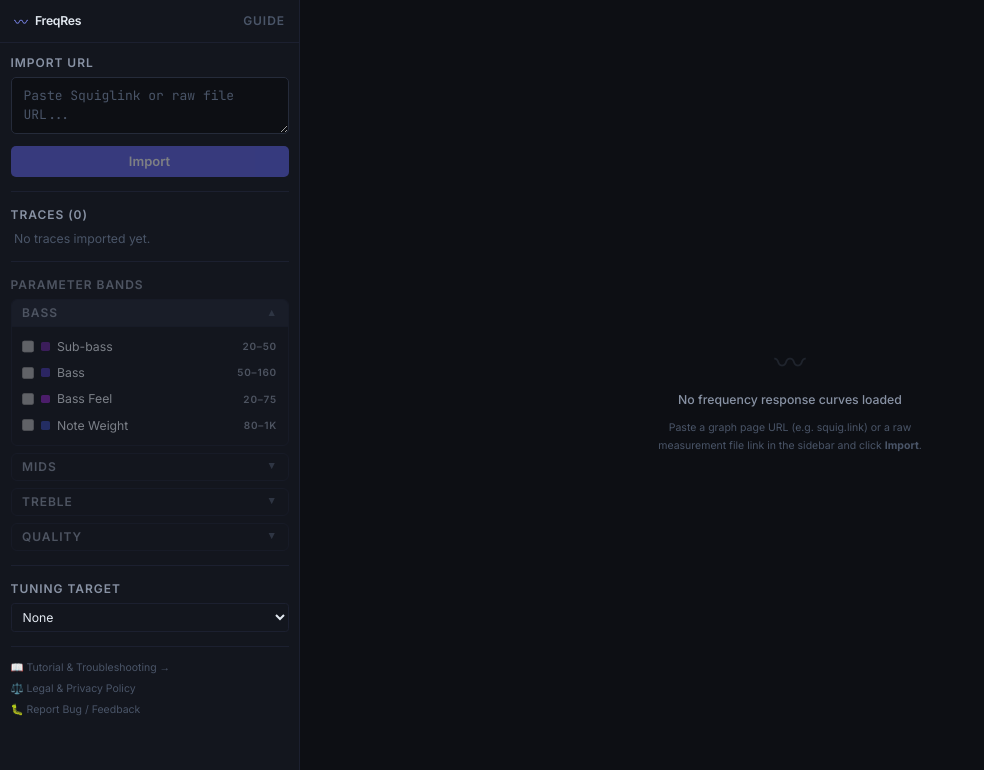
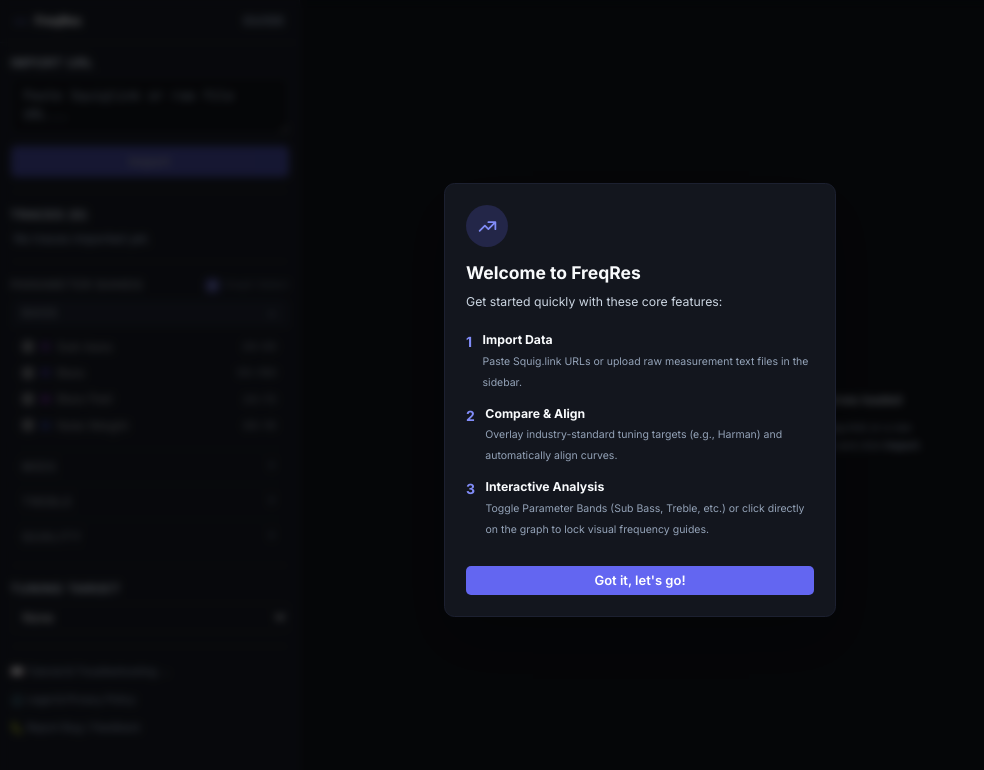
Before and after one commit to jaermaine/freqres-visualizer-dashboard, a Next.js app: page / in a window 1280 px wide. Shown: the top 770 px of the page, without its empty margins (0-984 px from the left). Built offline with nearby package versions, Linux system fonts and the light colour scheme.

Commit message:
feat: implement onboarding modal and lighthouse fixes

```diff
--- a/app/globals.css
+++ b/app/globals.css
@@ -1,4 +1,3 @@
-@import url('https://fonts.googleapis.com/css2?family=Inter:wght@300;400;500;600;700&family=JetBrains+Mono:wght@400;500&display=swap');
 @tailwind base;
 @tailwind components;
 @tailwind utilities;
@@ -10,9 +9,9 @@
   --bg-hover: #1f2433;
   --border: #252b3a;
   --border-subtle: #1c2030;
-  --text-primary: #e2e8f0;
-  --text-secondary: #8892a4;
-  --text-muted: #4a5568;
+  --text-primary: #f8fafc;
+  --text-secondary: #cbd5e1;
+  --text-muted: #94a3b8;
   --accent: #6366f1;
   --accent-dim: #4f46e5;
   --success: #10b981;
@@ -26,7 +25,7 @@ html, body {
   height: 100%;
   background: var(--bg-base);
   color: var(--text-primary);
-  font-family: "Inter", sans-serif;
+  font-family: var(--font-inter), sans-serif;
   font-size: 14px;
   line-height: 1.5;
   -webkit-font-smoothing: antialiased;
@@ -78,7 +77,7 @@ html, body {
   padding: 8px 12px;
   color: var(--text-primary);
   font-size: 13px;
-  font-family: "JetBrains Mono", monospace;
+  font-family: var(--font-jb-mono), monospace;
   outline: none;
   transition: border-color 0.15s;
   resize: vertical;
--- a/app/layout.tsx
+++ b/app/layout.tsx
@@ -1,6 +1,10 @@
 import type { Metadata } from "next";
+import { Inter, JetBrains_Mono } from "next/font/google";
 // @ts-ignore
 import "./globals.css";
+
+const inter = Inter({ subsets: ["latin"], variable: "--font-inter" });
+const jbMono = JetBrains_Mono({ subsets: ["latin"], variable: "--font-jb-mono" });
 
 export const metadata: Metadata = {
   title: "FreqRes – Headphone Frequency Response Comparator",
@@ -13,8 +17,8 @@ export const metadata: Metadata = {
 
 export default function RootLayout({ children }: { children: React.ReactNode }) {
   return (
-    <html lang="en">
-      <body>{children}</body>
+    <html lang="en" className={`${inter.variable} ${jbMono.variable}`} suppressHydrationWarning>
+      <body suppressHydrationWarning>{children}</body>
     </html>
   );
 }
--- a/app/tutorial/page.tsx
+++ b/app/tutorial/page.tsx
@@ -116,6 +116,8 @@ export default function TutorialPage() {
             </li>
             <li>
               <strong style={{ color: "var(--text-primary)" }}>Parameter Bands:</strong> The colorful vertical zones on the graph (e.g., Sub Bass, Mid Bass, Lower Midrange) help you quickly identify which parts of the frequency spectrum correspond to specific musical characteristics. You can toggle these bands on and off in the sidebar once a frequency response has been imported.
+              <br />
+              <em style={{ color: "var(--text-muted)" }}>Interactive Selection: By default, hovering over the graph data previews the parameter bands for that frequency, and clicking locks them in. Tooltips stick close to your cursor so you can easily trace the curves. You can toggle this feature off in the sidebar using the "Graph Select" checkbox. To quickly reset your view, use the global "Clear All" button or the individual "Clear" buttons next to each category header.</em>
             </li>
             <li>
               <strong style={{ color: "var(--text-primary)" }}>Tuning Targets:</strong> Reference tuning curves (e.g., Harman IE 2019, IEF Neutral) that you can select from the sidebar to overlay on your graph, allowing you to compare your imported traces against industry standards.
--- a/components/AppShell.tsx
+++ b/components/AppShell.tsx
@@ -1,9 +1,10 @@
 "use client";
 
-import { useState, useCallback, useId } from "react";
+import { useState, useCallback, useId, useEffect } from "react";
 import { Sidebar } from "./Sidebar";
 import { FRChart } from "./FRChart";
 import { ImportStatus } from "./HelpPanel";
+import { OnboardingModal } from "./OnboardingModal";
 import type { Trace, ImportResult } from "@/types/audio";
 import { PARAMETER_BANDS } from "@/lib/parameterBands";
 
@@ -35,8 +36,26 @@ export function AppShell() {
   const [loading, setLoading] = useState(false);
   const [isSidebarOpen, setIsSidebarOpen] = useState(false);
   const [selectedTarget, setSelectedTarget] = useState<string>("none");
+  const [hoveredBand, setHoveredBand] = useState<string | null>(null);
+  const [hoveredHz, setHoveredHz] = useState<number | null>(null);
+  const [isInteractiveGraph, setIsInteractiveGraph] = useState(true);
+  const [showOnboarding, setShowOnboarding] = useState(false);
   const uid = useId();
   let traceCounter = traces.length;
+
+  useEffect(() => {
+    if (typeof window !== 'undefined') {
+      const hasSeen = localStorage.getItem('freqres_hasSeenOnboarding');
+      if (!hasSeen) {
+        setShowOnboarding(true);
+      }
+    }
+  }, []);
+
+  const handleCloseOnboarding = () => {
+    localStorage.setItem('freqres_hasSeenOnboarding', 'true');
+    setShowOnboarding(false);
+  };
 
   const handleImport = useCallback(async (url: string) => {
     setLoading(true);
@@ -136,6 +155,48 @@ export function AppShell() {
     });
   }, []);
 
+  const handleClearAllBands = useCallback(() => {
+    setEnabledBands(new Set());
+  }, []);
+
+  const handleClearCategory = useCallback((categoryId: string) => {
+    const categoryBands = PARAMETER_BANDS.filter(b => b.category === categoryId).map(b => b.id);
+    setEnabledBands(prev => {
+      const next = new Set(prev);
+      categoryBands.forEach(id => next.delete(id));
+      return next;
+    });
+  }, []);
+
+  const handleChartClick = useCallback((hz: number) => {
+    if (!isInteractiveGraph) return;
+    const matchingBands = PARAMETER_BANDS.filter(b => b.category !== "quality" && hz >= b.freqLow && hz <= b.freqHigh);
+    if (matchingBands.length === 0) return;
+
+    setEnabledBands(prev => {
+      const next = new Set(prev);
+      const allEnabled = matchingBands.every(b => next.has(b.id));
+      if (allEnabled) {
+         matchingBands.forEach(b => next.delete(b.id));
+      } else {
+         matchingBands.forEach(b => next.add(b.id));
+      }
+      return next;
+    });
+  }, []);
+
+  const hoveredBandsOnly = new Set<string>();
+  if (hoveredBand && !enabledBands.has(hoveredBand)) hoveredBandsOnly.add(hoveredBand);
+  if (isInteractiveGraph && hoveredHz !== null) {
+     PARAMETER_BANDS.forEach(b => {
+       if (b.category !== "quality" && hoveredHz >= b.freqLow && hoveredHz <= b.freqHigh) {
+          if (!enabledBands.has(b.id)) {
+            hoveredBandsOnly.add(b.id);
+          }
+       }
+     });
+  }
+
   return (
     <div className="flex h-screen w-full bg-[var(--bg-base)] text-[var(--text-primary)]">
       <Sidebar
@@ -150,12 +211,17 @@ export function AppShell() {
         onLabelChange={handleLabelChange}
         onReorderTraces={handleReorderTraces}
         onToggleBand={handleToggleBand}
+        onClearAllBands={handleClearAllBands}
+        onClearCategory={handleClearCategory}
+        onHoverBand={setHoveredBand}
+        isInteractiveGraph={isInteractiveGraph}
+        onToggleInteractiveGraph={() => setIsInteractiveGraph(p => !p)}
         selectedTarget={selectedTarget}
         onSelectTarget={setSelectedTarget}
         isOpen={isSidebarOpen}
         onClose={() => setIsSidebarOpen(false)}
       />
-      <div className="flex-1 flex flex-col relative h-full bg-[var(--bg-base)] overflow-hidden">
+      <main className="flex-1 flex flex-col relative h-full bg-[var(--bg-base)] overflow-hidden">
         {/* Mobile Header */}
         <div className="md:hidden flex items-center justify-between px-4 py-3 border-b border-[var(--border-subtle)] bg-[var(--bg-surface)]">
           <div className="flex items-center gap-2">
@@ -177,15 +243,27 @@ export function AppShell() {
           </button>
         </div>
 
-        <div className="flex-1 min-h-[50vh]">
-          <FRChart traces={traces} enabledBands={enabledBands} selectedTarget={selectedTarget} />
+        <div
+          className="flex-1 min-h-[50vh]"
+          onMouseLeave={() => setHoveredHz(null)}
+        >
+          <FRChart
+            traces={traces}
+            enabledBands={enabledBands}
+            hoveredBands={hoveredBandsOnly}
+            selectedTarget={selectedTarget}
+            onChartHover={setHoveredHz}
+            onChartClick={handleChartClick}
+          />
         </div>
 
         {/* Floating Toast Notification */}
         <div className="absolute bottom-4 left-4 right-4 md:bottom-6 md:left-auto md:right-6 z-40 shadow-lg md:max-w-[320px]">
           <ImportStatus result={lastResult} loading={loading} />
         </div>
-      </div>
+      </main>
+
+      {showOnboarding && <OnboardingModal onClose={handleCloseOnboarding} />}
     </div>
   );
 }
--- a/components/BandToggleGroup.tsx
+++ b/components/BandToggleGroup.tsx
@@ -7,10 +7,12 @@ import type { BandCategory } from "@/types/audio";
 interface Props {
   enabled: Set<string>;
   onToggle: (id: string) => void;
+  onClearCategory?: (categoryId: string) => void;
+  onHover?: (id: string | null) => void;
   disabled?: boolean;
 }
 
-export function BandToggleGroup({ enabled, onToggle, disabled }: Props) {
+export function BandToggleGroup({ enabled, onToggle, onClearCategory, onHover, disabled }: Props) {
   const [openCats, setOpenCats] = useState<Set<string>>(new Set(["bass"]));
 
   const toggleCat = (id: string) => {
@@ -36,9 +38,19 @@ export function BandToggleGroup({ enabled, onToggle, disabled }: Props) {
               style={{ background: isOpen ? "var(--bg-hover)" : "transparent" }}
               onClick={() => toggleCat(cat.id)}
             >
-              <p className="label-xs mb-0 m-0 leading-none">
-                {cat.label} {activeCount > 0 && <span className="text-indigo-400">({activeCount})</span>}
-              </p>
+              <div className="flex items-center gap-2">
+                <p className="label-xs mb-0 m-0 leading-none">
+                  {cat.label} {activeCount > 0 && <span className="text-indigo-400">({activeCount})</span>}
+                </p>
+                {activeCount > 0 && onClearCategory && (
+                  <button
+                    onClick={(e) => { e.stopPropagation(); onClearCategory(cat.id); }}
+                    className="text-[10px] text-indigo-400 hover:text-indigo-300 transition-colors"
+                  >
+                    Clear
+                  </button>
+                )}
+              </div>
               <span className="text-xs leading-none" style={{ color: "var(--text-muted)" }}>
                 {isOpen ? "▲" : "▼"}
               </span>
@@ -54,6 +66,8 @@ export function BandToggleGroup({ enabled, onToggle, disabled }: Props) {
                     <label
                       key={band.id}
                       className="flex items-center gap-2 cursor-pointer py-1 px-1 rounded hover:bg-slate-800/40 select-none"
+                      onMouseEnter={() => onHover?.(band.id)}
+                      onMouseLeave={() => onHover?.(null)}
                     >
                       <input
                         type="checkbox"
--- a/components/FRChart.tsx
+++ b/components/FRChart.tsx
@@ -10,7 +10,10 @@ const Plot = dynamic(() => import("react-plotly.js"), { ssr: false });
 interface Props {
   traces: Trace[];
   enabledBands: Set<string>;
+  hoveredBands?: Set<string>;
   selectedTarget?: string;
+  onChartHover?: (hz: number | null) => void;
+  onChartClick?: (hz: number) => void;
 }
 
 const CHART_BG   = "#0d0f14";
@@ -24,7 +27,7 @@ const X_MAX = Math.log10(20000);
 const Y_MIN = 30;
 const Y_MAX = 85;
 
-export function FRChart({ traces, enabledBands, selectedTarget }: Props) {
+export function FRChart({ traces, enabledBands, hoveredBands = new Set(), selectedTarget, onChartHover, onChartClick }: Props) {
   const visibleTraces = traces.filter((t) => t.visible && t.normalized.hz.length > 0);
 
   // Compute per-trace dB offset so each curve is centered around 60 dB
@@ -51,7 +54,7 @@ export function FRChart({ traces, enabledBands, selectedTarget }: Props) {
     };
   });
 
-  const activeBands = PARAMETER_BANDS.filter((b) => enabledBands.has(b.id));
+  const activeBands = PARAMETER_BANDS.filter((b) => enabledBands.has(b.id) || hoveredBands.has(b.id));
 
   const bandLines: any[] = [];
   const bandShapes: any[] = [];
@@ -65,12 +68,21 @@ export function FRChart({ traces, enabledBands, selectedTarget }: Props) {
 
   // Parameter bands as thick horizontal traces stacked at the top of the graph
   activeBands.forEach((band, index) => {
+    const isLocked = enabledBands.has(band.id);
     const yPos = Y_MAX - (index * 1.5) - 0.5; // Stack from 84.5 dB downwards
-    const bandColor = band.color.replace(/[\d.]+\)$/, '0.9)'); // bold solid color
+    const bandColor = band.color.replace(/[\d.]+\)$/, isLocked ? '0.9)' : '0.4)'); // visual distinction
+
+    let xVals = [band.freqLow, band.freqHigh];
+    if (visibleTraces.length > 0) {
+      const hzArr = visibleTraces[0].normalized.hz;
+      const insidePoints = hzArr.filter(hz => hz > band.freqLow && hz < band.freqHigh);
+      xVals = [band.freqLow, ...insidePoints, band.freqHigh];
+    }
+    const yVals = xVals.map(() => yPos);
 
     bandLines.push({
-      x: [band.freqLow, band.freqHigh],
-      y: [yPos, yPos],
+      x: xVals,
+      y: yVals,
       type: "scatter",
       mode: "lines",
       name: band.label,
@@ -79,7 +91,7 @@ export function FRChart({ traces, enabledBands, selectedTarget }: Props) {
         width: 10,
       },
       hoverinfo: "text",
-      hovertemplate: `<b>${band.label}</b><extra></extra>`,
+      hovertemplate: `<b>${band.label}</b>${!isLocked ? " <span style='font-size:10px;color:#8892a4'>(Click to lock)</span>" : ""}<extra></extra>`,
       showlegend: false, // hide from legend
     });
 
@@ -191,7 +203,7 @@ export function FRChart({ traces, enabledBands, selectedTarget }: Props) {
       font: { size: 11, color: TEXT_COLOR },
     },
 
-    hovermode: "x unified",
+    hovermode: "x",
     // No drag zoom — chart is already constrained to 20–20 kHz
     dragmode: false,
   };
@@ -240,6 +252,19 @@ export function FRChart({ traces, enabledBands, selectedTarget }: Props) {
       config={config}
       style={{ width: "100%", height: "100%" }}
       useResizeHandler
+      onHover={(e) => {
+        if (e.points && e.points.length > 0 && onChartHover) {
+          onChartHover(e.points[0].x as number);
+        }
+      }}
+      onUnhover={() => {
+        if (onChartHover) onChartHover(null);
+      }}
+      onClick={(e) => {
+        if (e.points && e.points.length > 0 && onChartClick) {
+          onChartClick(e.points[0].x as number);
+        }
+      }}
     />
   );
 }
--- /dev/null
+++ b/components/OnboardingModal.tsx
@@ -0,0 +1,73 @@
+"use client";
+
+import { useEffect, useState } from "react";
+
+interface Props {
+  onClose: () => void;
+}
+
+export function OnboardingModal({ onClose }: Props) {
+  const [mounted, setMounted] = useState(false);
+
+  useEffect(() => {
+    setMounted(true);
+  }, []);
+
+  if (!mounted) return null;
+
+  return (
+    <div className="fixed inset-0 z-50 flex items-center justify-center bg-black/60 backdrop-blur-sm p-4">
+      <div
+        className="bg-[var(--bg-surface)] border border-[var(--border-subtle)] rounded-xl shadow-2xl max-w-md w-full overflow-hidden animate-in fade-in zoom-in duration-200"
+        role="dialog"
+        aria-modal="true"
+        aria-labelledby="onboarding-title"
+      >
+        <div className="p-6">
+          <div className="flex items-center justify-center w-12 h-12 bg-indigo-500/20 text-indigo-400 rounded-full mb-4">
+            <svg xmlns="http://www.w3.org/2000/svg" className="h-6 w-6" fill="none" viewBox="0 0 24 24" stroke="currentColor" strokeWidth={2}>
+              <path strokeLinecap="round" strokeLinejoin="round" d="M13 7h8m0 0v8m0-8l-8 8-4-4-6 6" />
+            </svg>
+          </div>
+          <h2 id="onboarding-title" className="text-xl font-bold mb-2 text-[var(--text-primary)]">
+            Welcome to FreqRes
+          </h2>
+          <p className="text-sm text-[var(--text-secondary)] mb-6">
+            Get started quickly with these core features:
+          </p>
+
+          <ul className="space-y-4 mb-8">
+            <li className="flex gap-3">
+              <span className="text-indigo-400 font-bold">1</span>
+              <div>
+                <strong className="block text-sm text-[var(--text-primary)]">Import Data</strong>
+                <span className="text-xs text-[var(--text-muted)]">Paste Squig.link URLs or upload raw measurement text files in the sidebar.</span>
+              </div>
+            </li>
+            <li className="flex gap-3">
+              <span className="text-indigo-400 font-bold">2</span>
+              <div>
+                <strong className="block text-sm text-[var(--text-primary)]">Compare & Align</strong>
+                <span className="text-xs text-[var(--text-muted)]">Overlay industry-standard tuning targets (e.g., Harman) and automatically align curves.</span>
+              </div>
+            </li>
+            <li className="flex gap-3">
+              <span className="text-indigo-400 font-bold">3</span>
+              <div>
+                <strong className="block text-sm text-[var(--text-primary)]">Interactive Analysis</strong>
+                <span className="text-xs text-[var(--text-muted)]">Toggle Parameter Bands (Sub Bass, Treble, etc.) or click directly on the graph to lock visual frequency guides.</span>
+              </div>
+            </li>
+          </ul>
+
+          <button
+            onClick={onClose}
+            className="w-full btn-primary py-2.5 text-sm"
+          >
+            Got it, let's go!
+          </button>
+        </div>
+      </div>
+    </div>
+  );
+}
--- a/components/Sidebar.tsx
+++ b/components/Sidebar.tsx
@@ -20,6 +20,11 @@ interface Props {
   onLabelChange: (id: string, label: string) => void;
   onReorderTraces: (sourceIndex: number, destIndex: number) => void;
   onToggleBand: (id: string) => void;
+  onClearAllBands: () => void;
+  onClearCategory: (categoryId: string) => void;
+  onHoverBand?: (id: string | null) => void;
+  isInteractiveGraph: boolean;
+  onToggleInteractiveGraph: () => void;
   selectedTarget: string;
   onSelectTarget: (id: string) => void;
   isOpen?: boolean;
@@ -38,6 +43,11 @@ export function Sidebar({
   onLabelChange,
   onReorderTraces,
   onToggleBand,
+  onClearAllBands,
+  onClearCategory,
+  onHoverBand,
+  isInteractiveGraph,
+  onToggleInteractiveGraph,
   selectedTarget,
   onSelectTarget,
   isOpen,
@@ -166,8 +176,27 @@ export function Sidebar({
 
         {/* Parameter Bands */}
         <section className={traces.length === 0 ? "opacity-50 pointer-events-none select-none transition-opacity" : "transition-opacity"}>
-          <p className="label-xs mb-1.5">Parameter Bands</p>
-          <BandToggleGroup enabled={enabledBands} onToggle={onToggleBand} disabled={traces.length === 0} />
+          <div className="flex items-center justify-between mb-1.5">
+            <div className="flex items-center gap-2">
+              <p className="label-xs m-0">Parameter Bands</p>
+              {enabledBands.size > 0 && (
+                <button onClick={onClearAllBands} className="text-[10px] text-indigo-400 hover:text-indigo-300">
+                  Clear All
+                </button>
+              )}
+            </div>
+            <label className="flex items-center gap-1.5 cursor-pointer text-xs" style={{ color: "var(--text-muted)" }}>
+              <input type="checkbox" checked={isInteractiveGraph} onChange={onToggleInteractiveGraph} className="accent-indigo-500" />
+              Graph Select
+            </label>
+          </div>
+          <BandToggleGroup
+            enabled={enabledBands}
+            onToggle={onToggleBand}
+            onClearCategory={onClearCategory}
+            onHover={onHoverBand}
+            disabled={traces.length === 0}
+          />
         </section>
 
         <hr className="divider" />
@@ -176,6 +205,7 @@ export function Sidebar({
         <section className="transition-opacity">
           <p className="label-xs mb-1.5">Tuning Target</p>
           <select
+            aria-label="Tuning Target"
             value={selectedTarget}
             onChange={(e) => onSelectTarget(e.target.value)}
             className="w-full bg-[var(--bg-elevated)] border border-[var(--border-subtle)] rounded text-sm px-2 py-1.5 focus:outline-none focus:border-indigo-500"
@@ -193,14 +223,14 @@ export function Sidebar({
         <div className="pb-2 flex flex-col gap-2">
           <Link
             href="/tutorial"
-            className="text-xs hover:underline"
+            className="text-xs hover:underline py-1"
             style={{ color: "var(--text-muted)" }}
           >
             📖 Tutorial & Troubleshooting →
           </Link>
           <Link
             href="/legal"
-            className="text-xs hover:underline"
+            className="text-xs hover:underline py-1"
             style={{ color: "var(--text-muted)" }}
           >
             ⚖️ Legal & Privacy Policy
@@ -209,7 +239,7 @@ export function Sidebar({
             href="https://github.com/jaermaine/freqres-visualizer-dashboard/issues"
             target="_blank"
             rel="noopener noreferrer"
-            className="text-xs hover:underline"
+            className="text-xs hover:underline py-1"
             style={{ color: "var(--text-muted)" }}
           >
             🐛 Report Bug / Feedback
--- a/lib/parameterBands.ts
+++ b/lib/parameterBands.ts
@@ -16,6 +16,7 @@ export const PARAMETER_BANDS: ParameterBand[] = [
   { id: "upper-treble",    label: "Upper Treble",    freqLow: 4000,  freqHigh: 15000, category: "treble",  color: "rgba(240,80,40,0.12)"   },
   { id: "detail-sibilance",label: "Detail/Sibilance",freqLow: 4000,  freqHigh: 10000, category: "treble",  color: "rgba(220,60,80,0.12)"   },
   { id: "texture",         label: "Texture",         freqLow: 4000,  freqHigh: 15000, category: "treble",  color: "rgba(200,100,60,0.10)"  },
+  { id: "air",             label: "Air",             freqLow: 15000, freqHigh: 20000, category: "treble",  color: "rgba(180,60,200,0.11)"  },
   // Quality
   { id: "soundstage", label: "Soundstage", freqLow: 150,   freqHigh: 15000, category: "quality", color: "rgba(60,180,220,0.08)"  },
   { id: "timbre",     label: "Timbre",     freqLow: 20,    freqHigh: 1300,  category: "quality", color: "rgba(180,200,60,0.10)"  },
```
